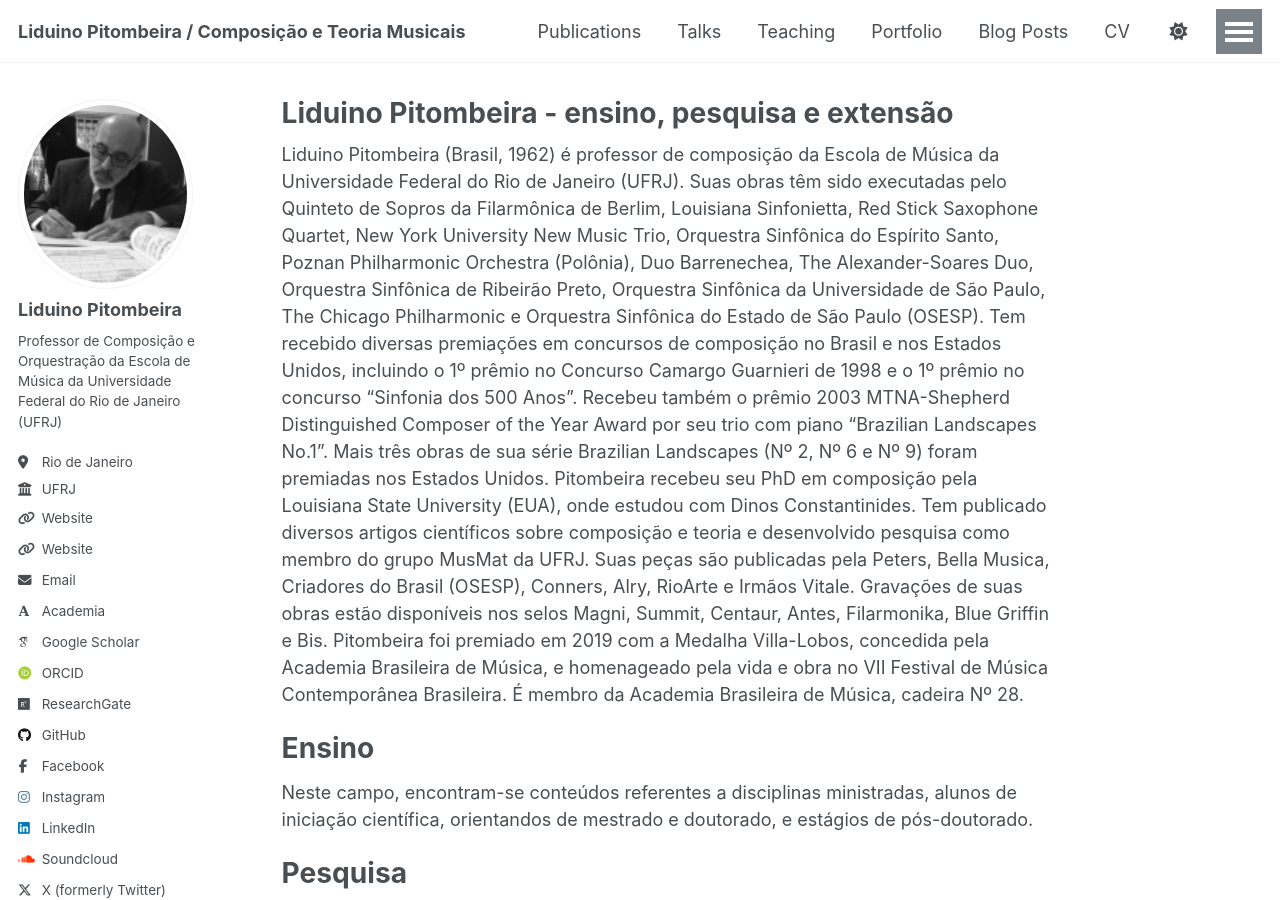
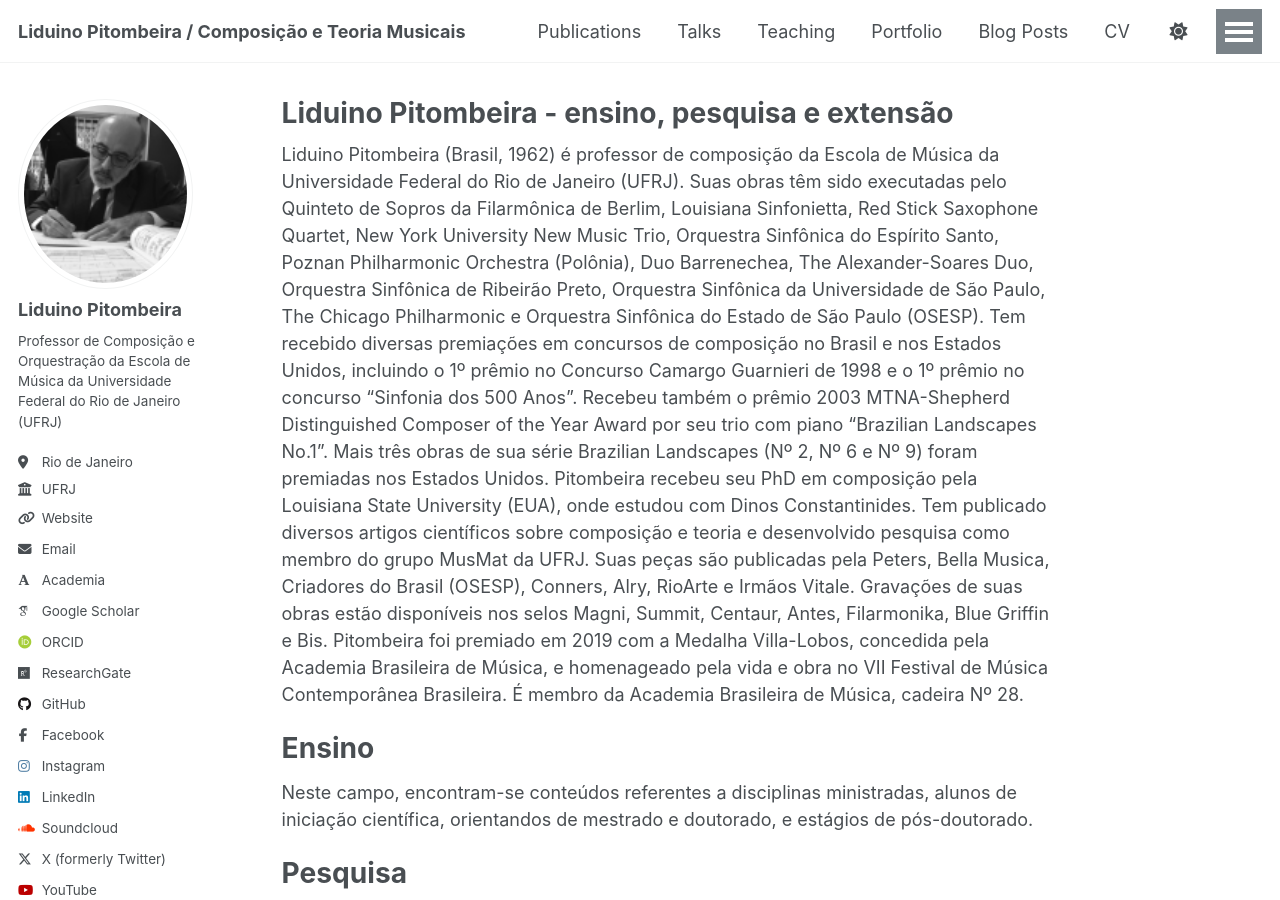
Before and after one commit to liduinopitombeira/liduinopitombeira.github.io, a Jekyll site: the page built from _pages/about.md, in a window 1280 px wide and 900 px high. Built offline with Jekyll 4.4.1, drawn with Linux system fonts in a browser that asks for light colours; some web fonts are replaced.

Commit message:
Update author-profile.html

```diff
--- a/_includes/author-profile.html
+++ b/_includes/author-profile.html
@@ -32,9 +32,6 @@
       {% endif %}
       {% if author.uri %}
         <li><a href="{{ author.uri }}"><i class="fas fa-fw fa-link icon-pad-right" aria-hidden="true"></i>{{ site.data.ui-text[site.locale].website_label | default: "Website" }}</a></li>
-      {% endif %}
-      {% if author.PPGM %}
-        <li><a href="{{ author.PPGM }}"><i class="fas fa-fw fa-link icon-pad-right" aria-hidden="true"></i>{{ site.data.ui-text[site.locale].website_label | default: "PPGM" }}</a></li>
       {% endif %}
       {% if author.email %}
         <li><a href="mailto:{{ author.email }}"><i class="fas fa-fw fa-envelope icon-pad-right" aria-hidden="true"></i>{{ site.data.ui-text[site.locale].email_label | default: "Email" }}</a></li>
```
